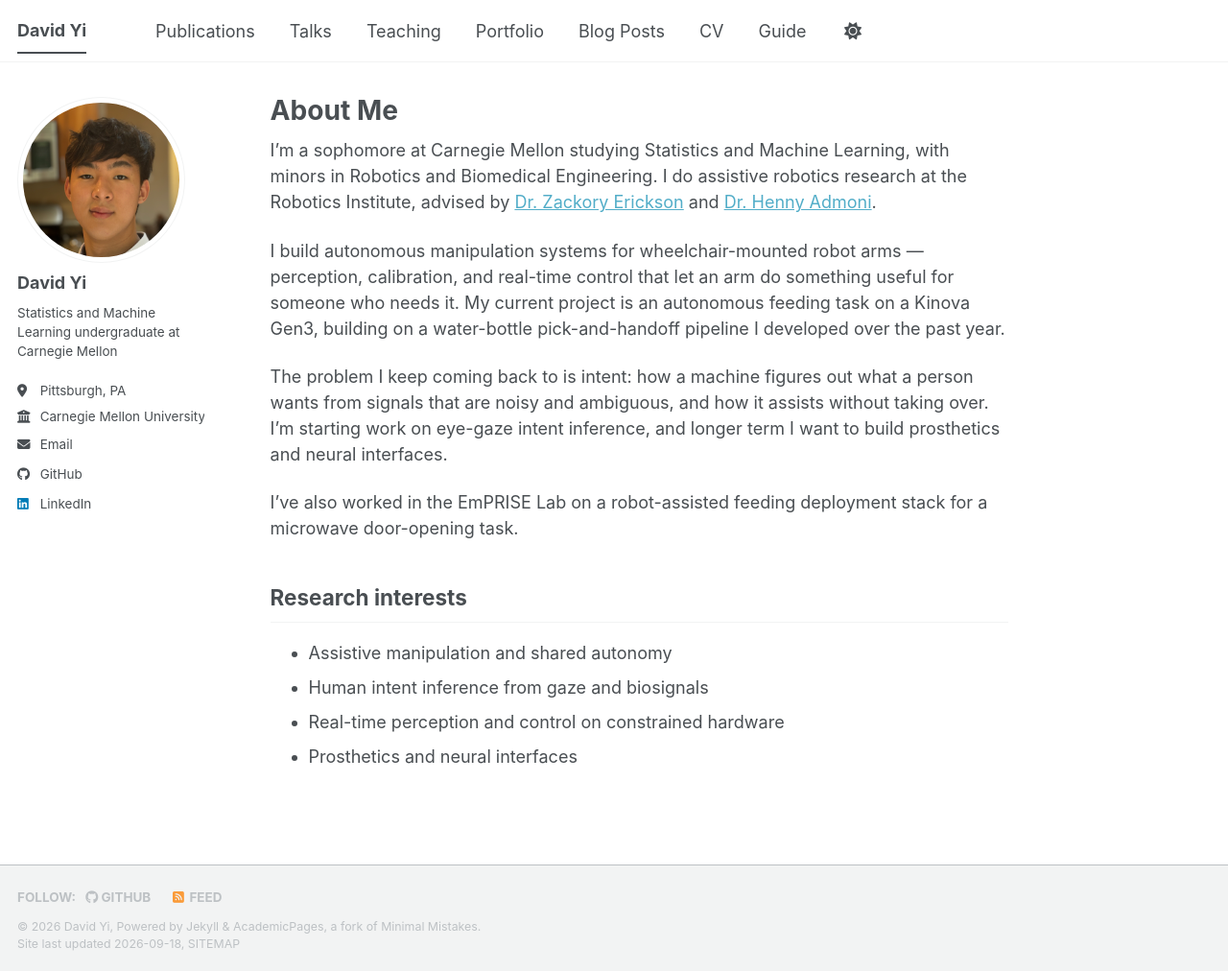
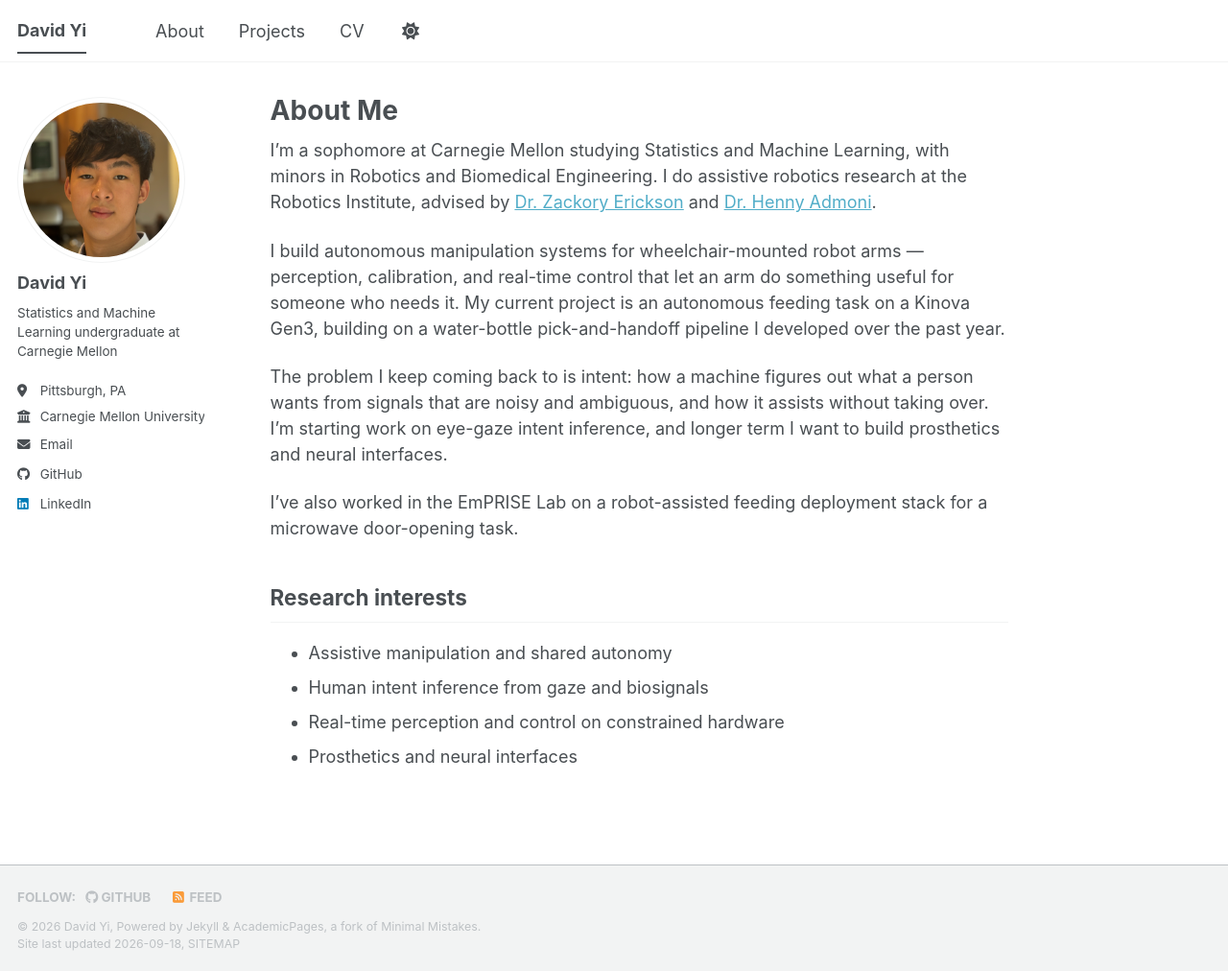
Before and after one commit to dhyi-svg/dhyi-svg.github.io, a Jekyll site: the page built from _pages/about.md, in a window 1280 px wide and 1012 px high. Shown: the whole window at 96% size. Built offline with Jekyll 4.4.1, drawn with Linux system fonts in a browser that asks for light colours; a style sheet for code colours, icons or effects is not loaded.

Commit message:
Update navigation with new About and Projects links

```diff
--- a/_data/navigation.yml
+++ b/_data/navigation.yml
@@ -8,26 +8,9 @@
 #      Markdown formatted page while the second is generated using JSON.
 
 main:
-  - title: "Publications"
-    url: /publications/
-
-  - title: "Talks"
-    url: /talks/
-
-  - title: "Teaching"
-    url: /teaching/
-
-  - title: "Portfolio"
-    url: /portfolio/
-
-  - title: "Blog Posts"
-    url: /year-archive/
-
+  - title: "About"
+    url: /
+  - title: "Projects"
+    url: /projects/
   - title: "CV"
-    url: /cv/
-
-  # - title: "CV"
-  #   url: /cv-json/
-
-  - title: "Guide"
-    url: /markdown/
+    url: /files/resume.pdf
```
